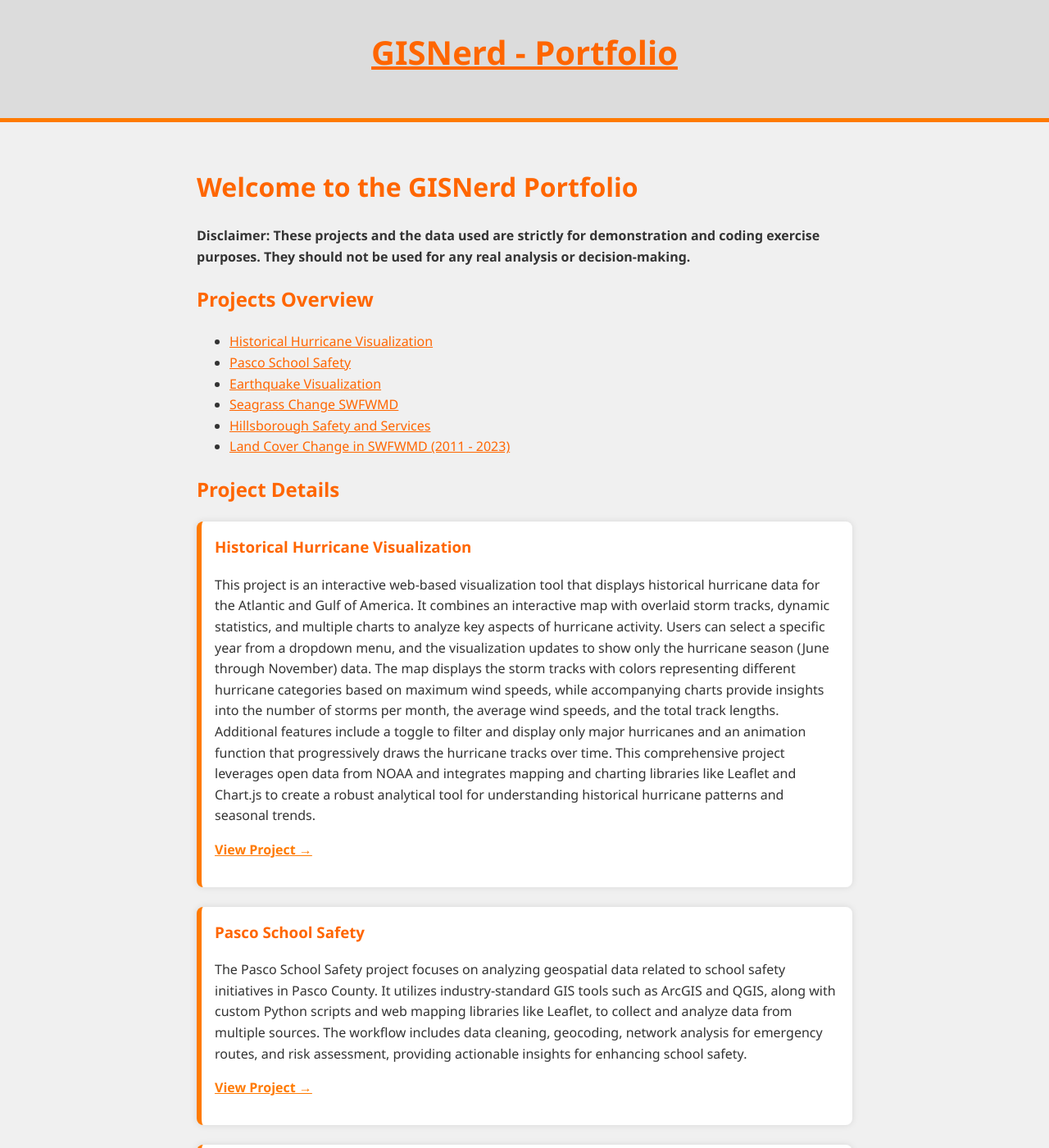
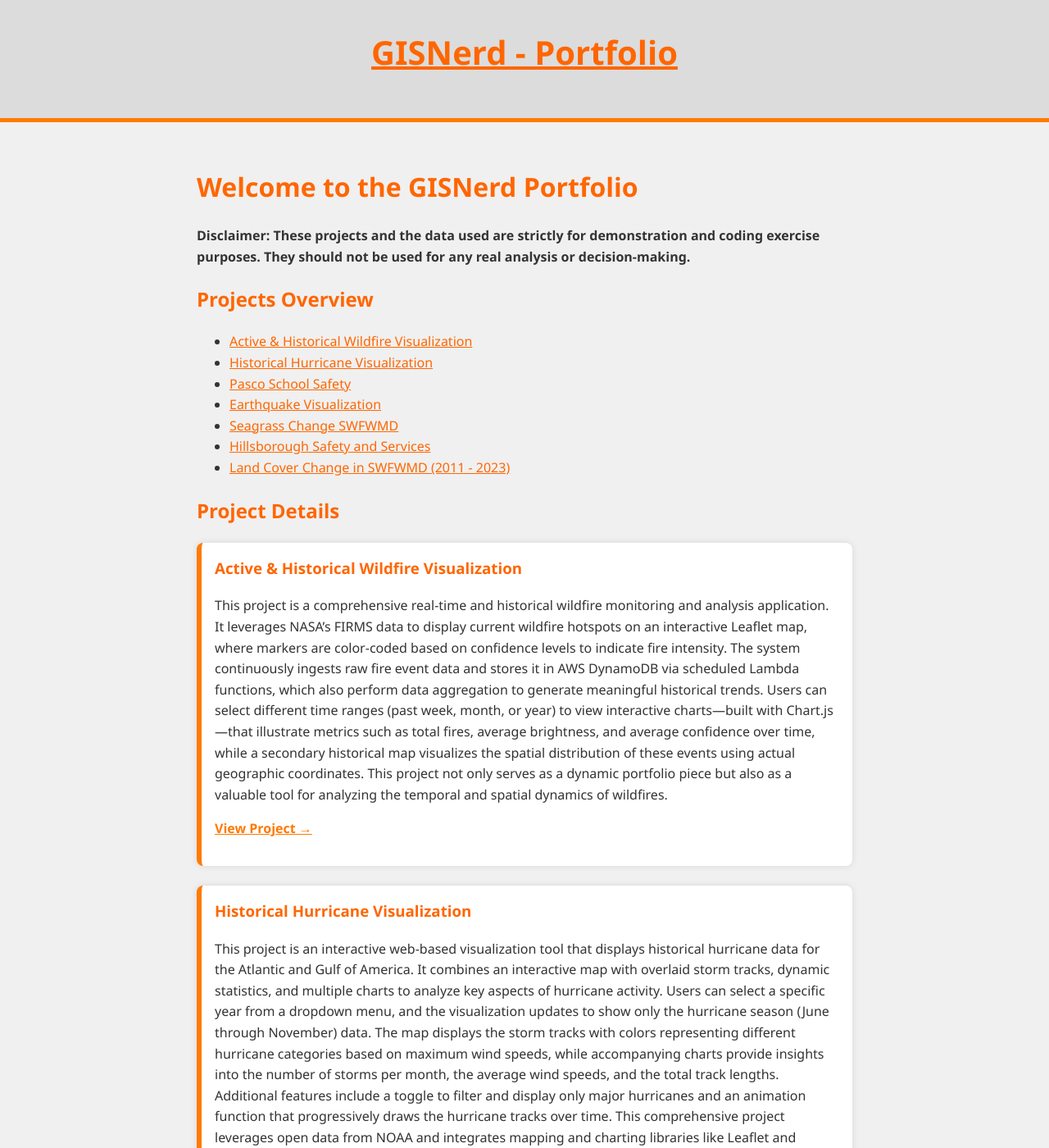
Before and after one commit to KevinMGIS/KevinMGIS.github.io, a Jekyll site: the page built from index.md, in a window 1280 px wide and 1400 px high. Shown: the whole window at 82% size. Built offline with Jekyll 4.4.1, drawn with Linux system fonts in a browser that asks for light colours.

Commit message:
Added Widlfire Project

```diff
--- a/index.md
+++ b/index.md
@@ -9,6 +9,7 @@ title: "GISNerd - Geospatial Intelligence, Powered by Code"
 
 ## Projects Overview
 
+- [Active & Historical Wildfire Visualization](#wildfire)
 - [Historical Hurricane Visualization](#hurricane)
 - [Pasco School Safety](#pasco-school-safety)
 - [Earthquake Visualization](#earthquake-visualization)
@@ -17,6 +18,17 @@ title: "GISNerd - Geospatial Intelligence, Powered by Code"
 - [Land Cover Change in SWFWMD (2011 - 2023)](#land-cover-change-in-swfwmd-2011---2023)
 
 ## Project Details
+
+<div class="project-card">
+{% capture wildfire %}
+### Active & Historical Wildfire Visualization {#wildfire}
+
+This project is a comprehensive real-time and historical wildfire monitoring and analysis application. It leverages NASA’s FIRMS data to display current wildfire hotspots on an interactive Leaflet map, where markers are color-coded based on confidence levels to indicate fire intensity. The system continuously ingests raw fire event data and stores it in AWS DynamoDB via scheduled Lambda functions, which also perform data aggregation to generate meaningful historical trends. Users can select different time ranges (past week, month, or year) to view interactive charts—built with Chart.js—that illustrate metrics such as total fires, average brightness, and average confidence over time, while a secondary historical map visualizes the spatial distribution of these events using actual geographic coordinates. This project not only serves as a dynamic portfolio piece but also as a valuable tool for analyzing the temporal and spatial dynamics of wildfires.
+
+[View Project →](https://kevinmgis.github.io/Wildfire_Visualization/map.html)
+{% endcapture %}
+{{ wildfire | markdownify }}
+</div>
 
 <div class="project-card">
 {% capture hurricanes %}
```
